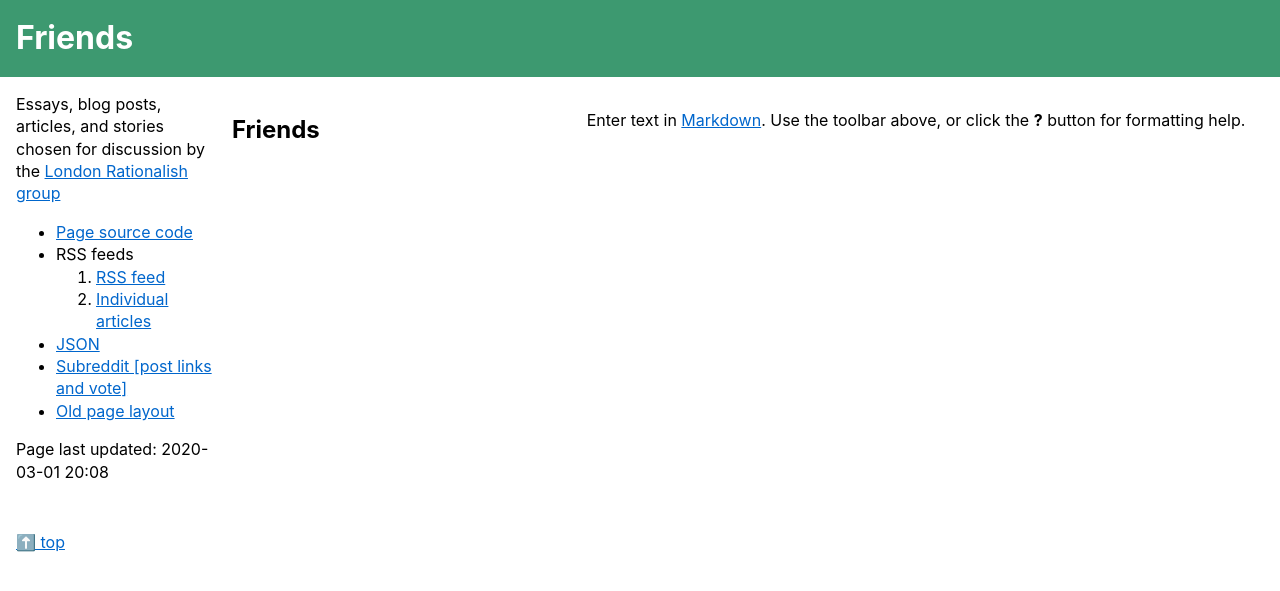
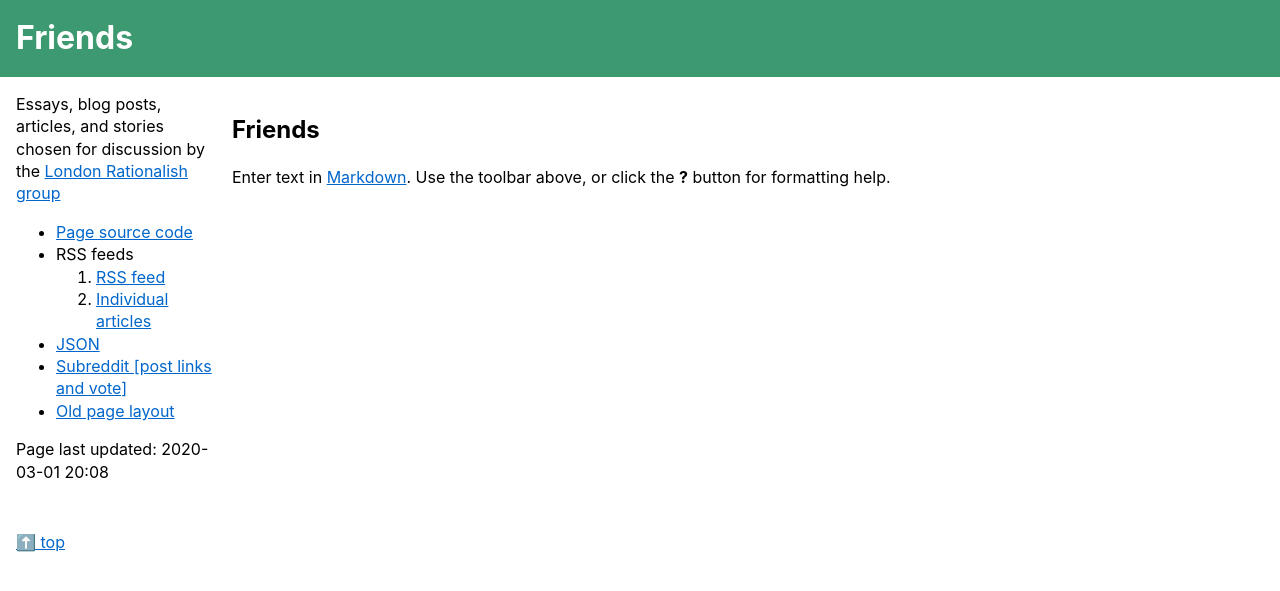
Before and after one commit to sackeyjason/london-rationalish-readings, a Jekyll site: the page built from 2020-03-01-article.md, in a window 1280 px wide. Shown: the top 591 px of the page. Built offline with Jekyll 4.4.1, drawn with Linux system fonts in a browser that asks for light colours; our own code applies the rules of GitHub Pages for plain Markdown files.

Commit message:
Update 2020.html

```diff
--- a/_layouts/2020.html
+++ b/_layouts/2020.html
@@ -92,7 +92,7 @@ article:target {
         <time datetime="{{ "now" | date: "%Y-%m-%d %H:%M" }}">{{ "now" | date: "%Y-%m-%d %H:%M" }}</time>
       </p>
     </aside>
-    <main class="grid-main">
+    <main>
       {{ content }}
     </main>
   </div>
```
